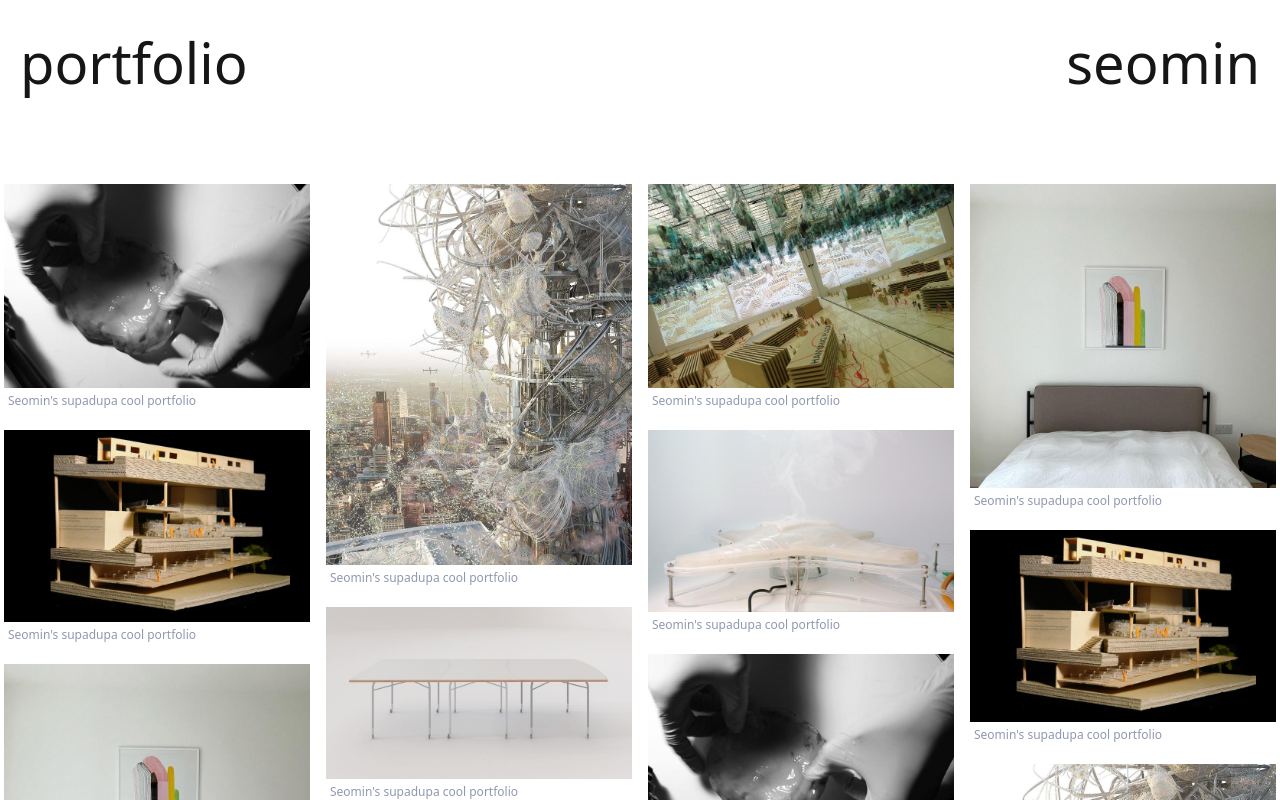
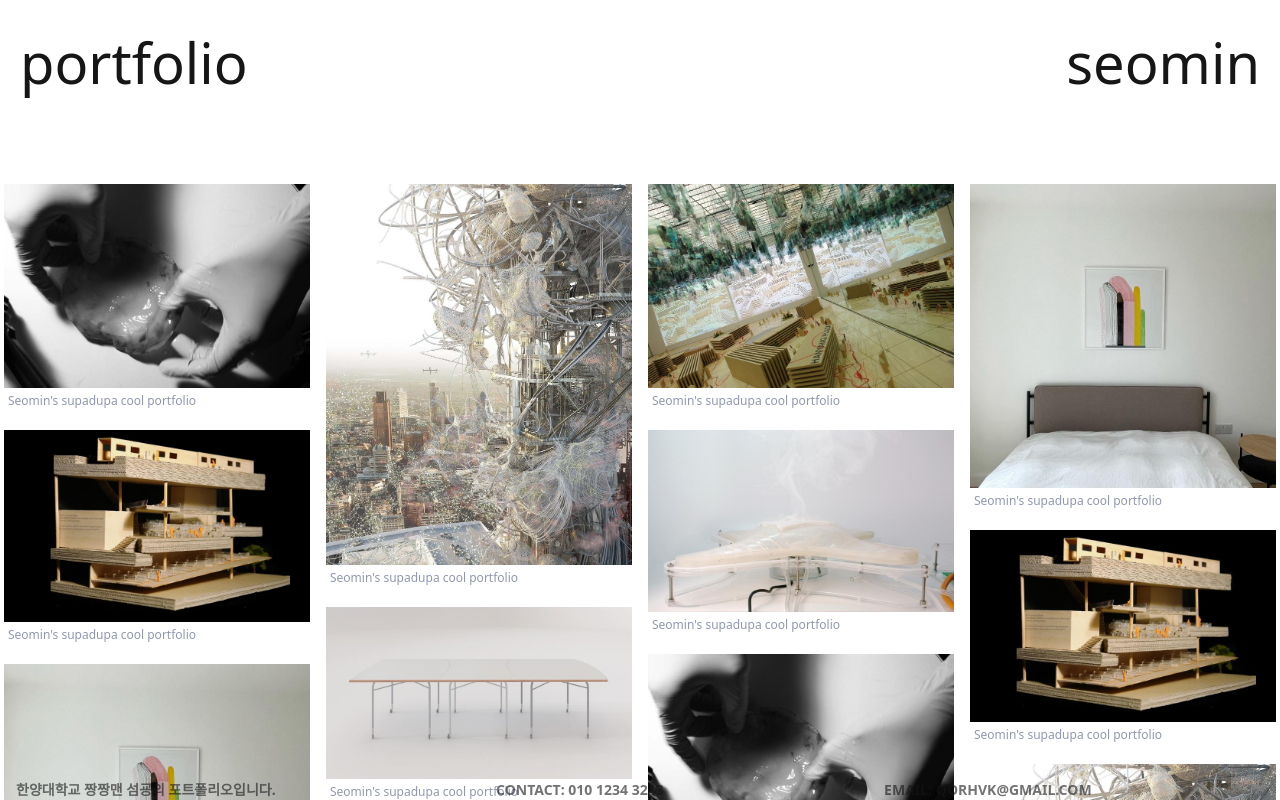
Before and after one commit to separk314/Blog, a SvelteKit app: page / in a window 1280 px wide. Shown: the top 800 px of the page. Built offline with nearby package versions, Linux system fonts and the light colour scheme.

Commit message:
feat: Footer 추가

```diff
--- a/src/routes/+layout.svelte
+++ b/src/routes/+layout.svelte
@@ -5,6 +5,12 @@
 <header class="text-heading1 header m-5 flex flex-row justify-between">
     <p>portfolio</p>
     <p>seomin</p>
+</header>
 
-     </header>
 <slot />
+
+<footer class="footer footer-title m-4 sticky bottom-0">
+    <p>한양대학교 짱짱맨 섬굥의 포트폴리오입니다.</p>
+    <p>Contact: 010 1234 3243</p>
+    <p>Email:   qorhvk@gmail.com</p>
+</footer>
```
